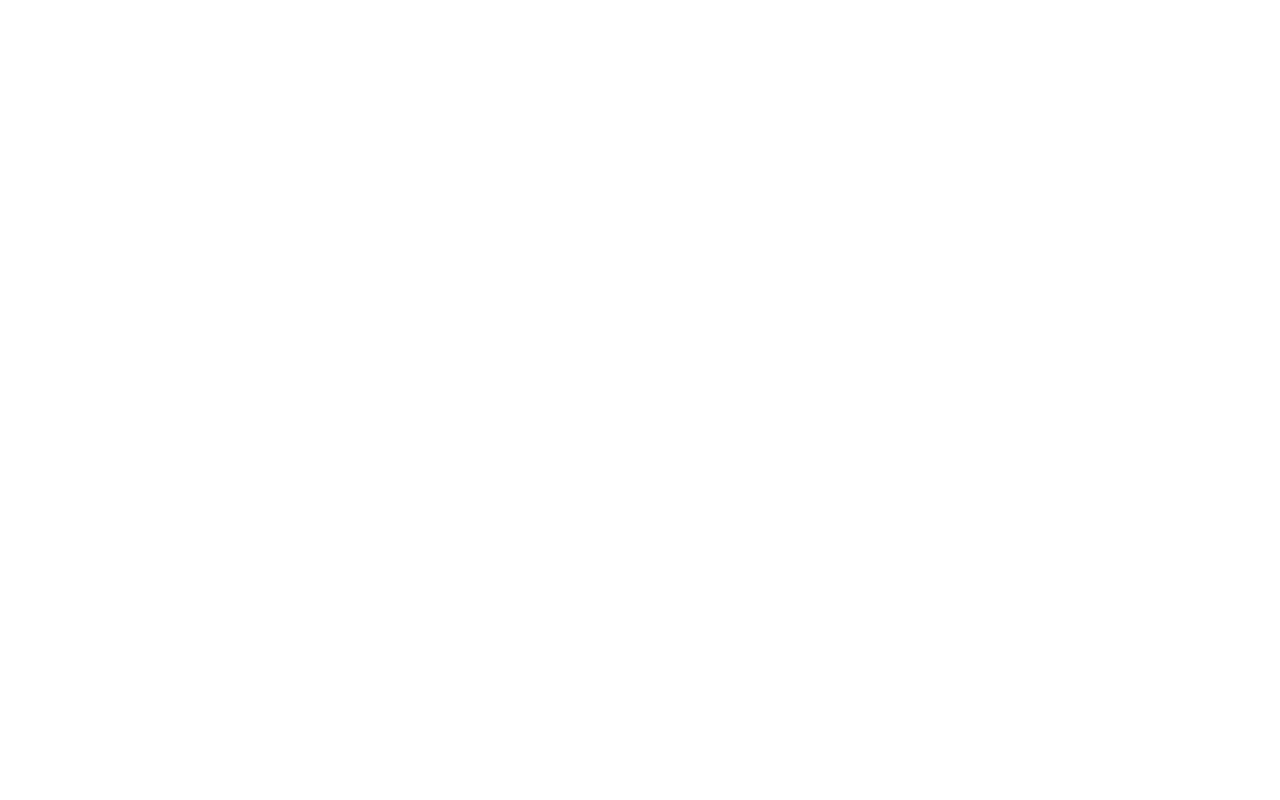
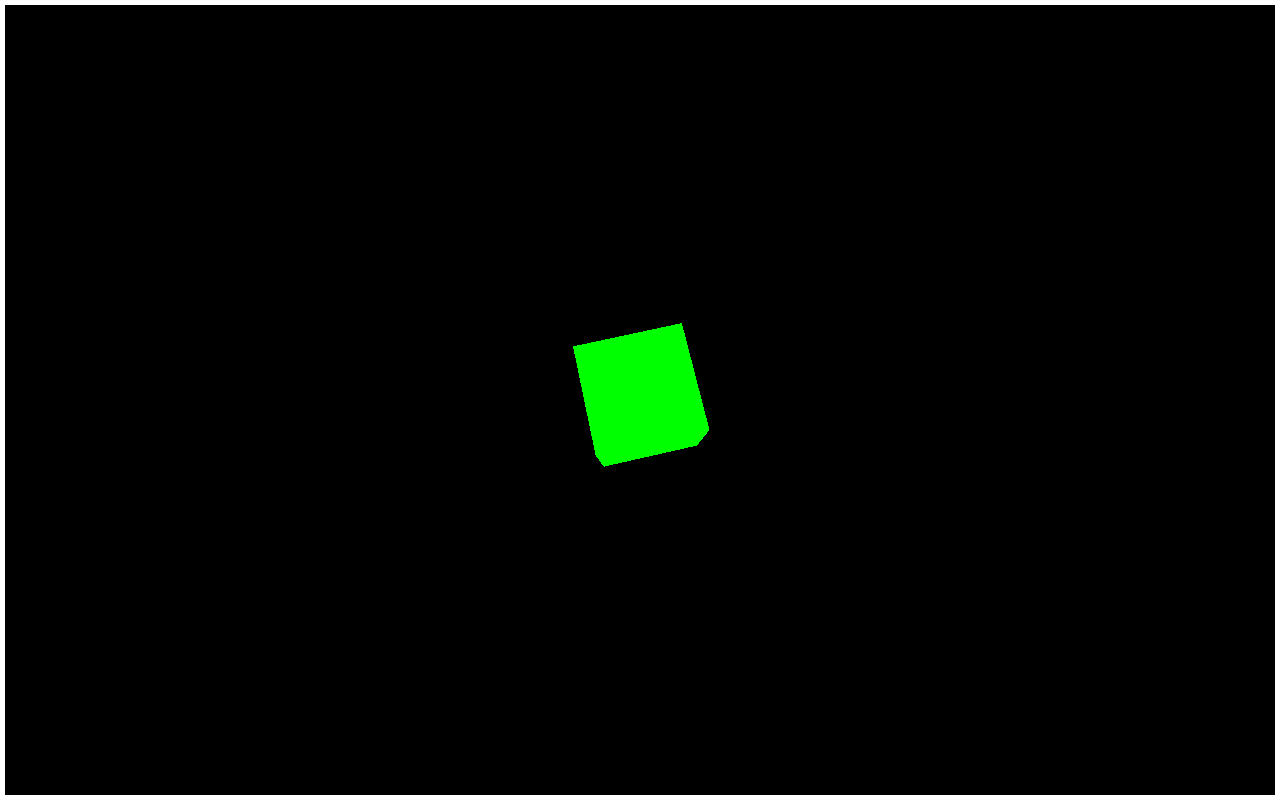
Before and after one commit to dance-cmdr/there-be-observables, a website built with webpack: page src/index.html in a window 1280 px wide. Built offline with nearby package versions, Linux system fonts and the light colour scheme.

Commit message:
adds three.js and prepares scene

```diff
--- a/package.json
+++ b/package.json
@@ -42,7 +42,9 @@
     "webpack-dev-server": "^3.2.1"
   },
   "dependencies": {
-    "rxjs": "^6.4.0"
+    "rxjs": "^6.4.0",
+    "three": "^0.103.0",
+    "three-js": "^79.0.0"
   },
   "husky": {
     "hooks": {
--- a/src/index.html
+++ b/src/index.html
@@ -3,9 +3,27 @@
     <head>
         <meta charset="UTF-8" />
         <title>There be observables!</title>
+        <style>
+        * {
+            padding: 0;
+            margin: 0;
+        }
+        body {
+            background-color: #000;
+            color: #fff;
+            min-width: 100%;
+            min-height: 100%;
+        }
+        #game {
+            width: calc(100vw - 10px);
+            height: calc(100vh - 10px);
+            border: 5px #fff solid;
+        }
+        </style>
     </head>
     <body>
-        <div id="game"></div>
+        <div id="game">
+        </div>
         <script src="./bundle.js"></script>
     </body>
 </html>
--- a/src/index.ts
+++ b/src/index.ts
@@ -1 +1,30 @@
-alert('Hello World');
+import { Scene, PerspectiveCamera, WebGLRenderer, BoxGeometry, MeshBasicMaterial, Mesh } from 'three';
+
+const gameElement = document.getElementById('game');
+console.log(gameElement.clientHeight);
+const width = gameElement.clientWidth;
+const height = gameElement.clientHeight;
+
+const scene = new Scene();
+const camera = new PerspectiveCamera(75, width / height, 0.1, 1000);
+const renderer = new WebGLRenderer();
+var geometry = new BoxGeometry(1, 1, 1);
+var material = new MeshBasicMaterial({ color: 0x00ff00 });
+var cube = new Mesh(geometry, material);
+
+scene.add(cube);
+camera.position.z = 5;
+
+renderer.setSize(width, height);
+gameElement.appendChild(renderer.domElement);
+
+function animate(): void {
+  requestAnimationFrame(animate);
+  renderer.render(scene, camera);
+}
+animate();
+
+setInterval((): void => {
+  cube.rotation.x += 0.01;
+  cube.rotation.y += 0.01;
+}, 1000 / 60);
```
